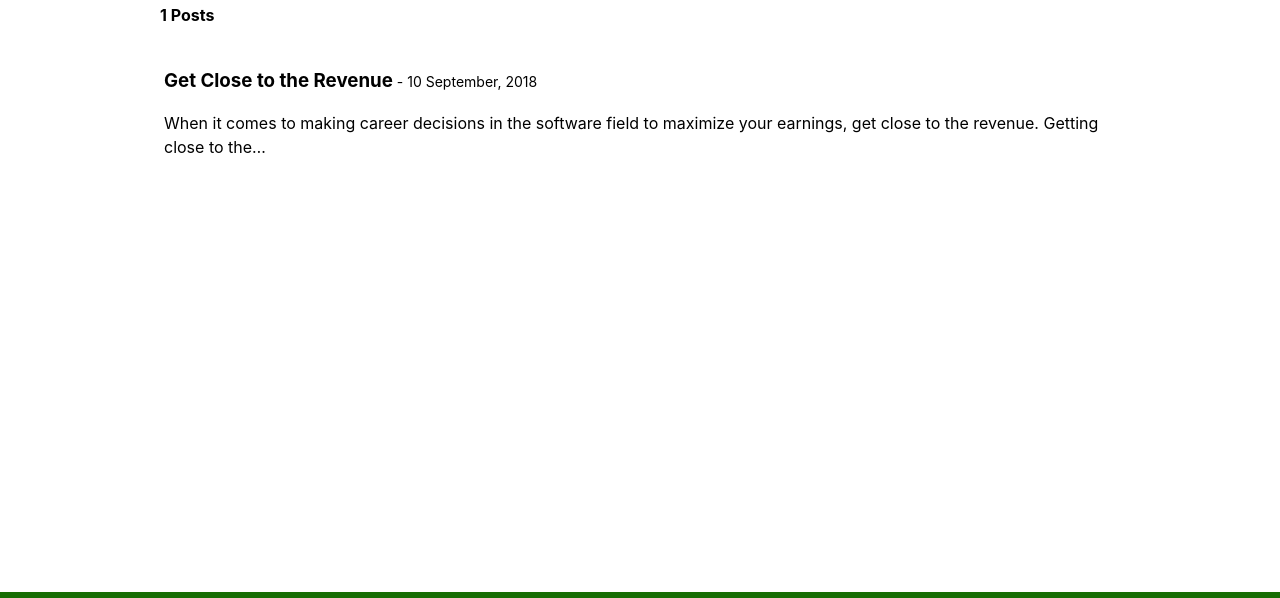
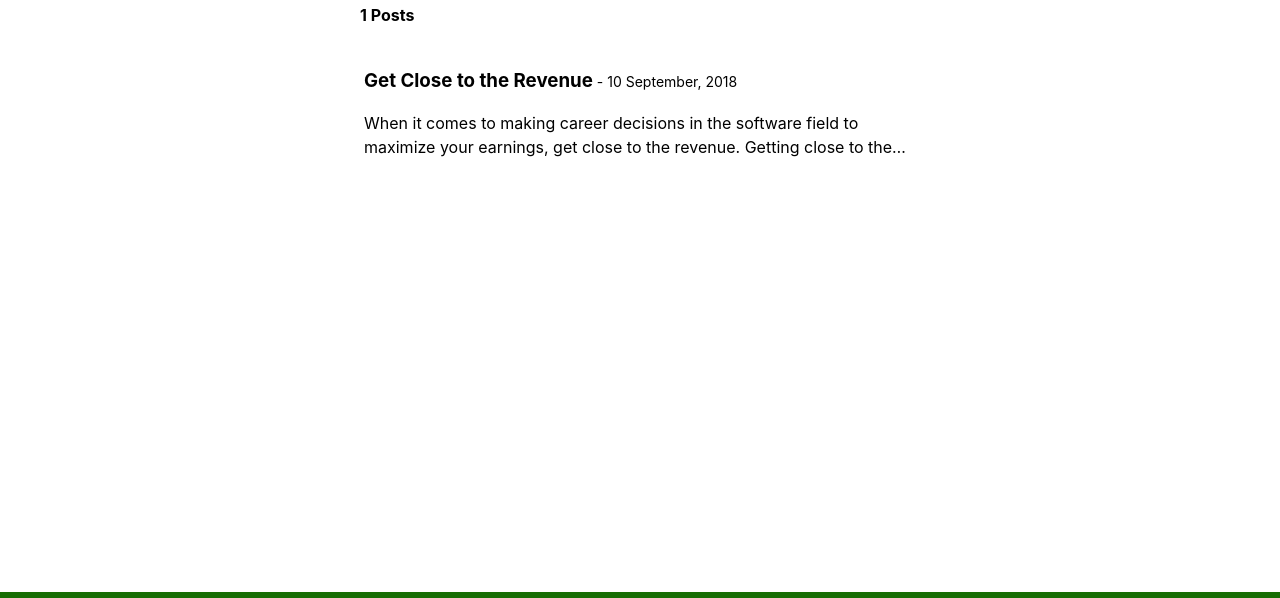
Before and after one commit to kepeterson/blog, a Gatsby site: page / in a window 1280 px wide. Shown: the part 164-762 px from the top of the page. Built offline with nearby package versions, Linux system fonts and the light colour scheme; Gatsby itself is replaced by a stand-in of ours.

Commit message:
better character per row of text number

```diff
--- a/src/components/layout.css
+++ b/src/components/layout.css
@@ -121,6 +121,7 @@ html, body {
   min-height: calc(100% - var(--header-size));
   /* equal to footer height */
   margin: 0 auto -25px;
+  max-width: 560px;
 }
 .page-wrap:after {
   content: "";
--- a/src/components/layout.js
+++ b/src/components/layout.js
@@ -32,7 +32,6 @@ const Layout = ({ children, data }) => (
         <Header siteTitle={data.site.siteMetadata.title} />
         <div className="page-wrap"
           style={{
-            maxWidth: 960,
             padding: '0px 1.0875rem 1.45rem',
             paddingTop: 0,
           }}
```
